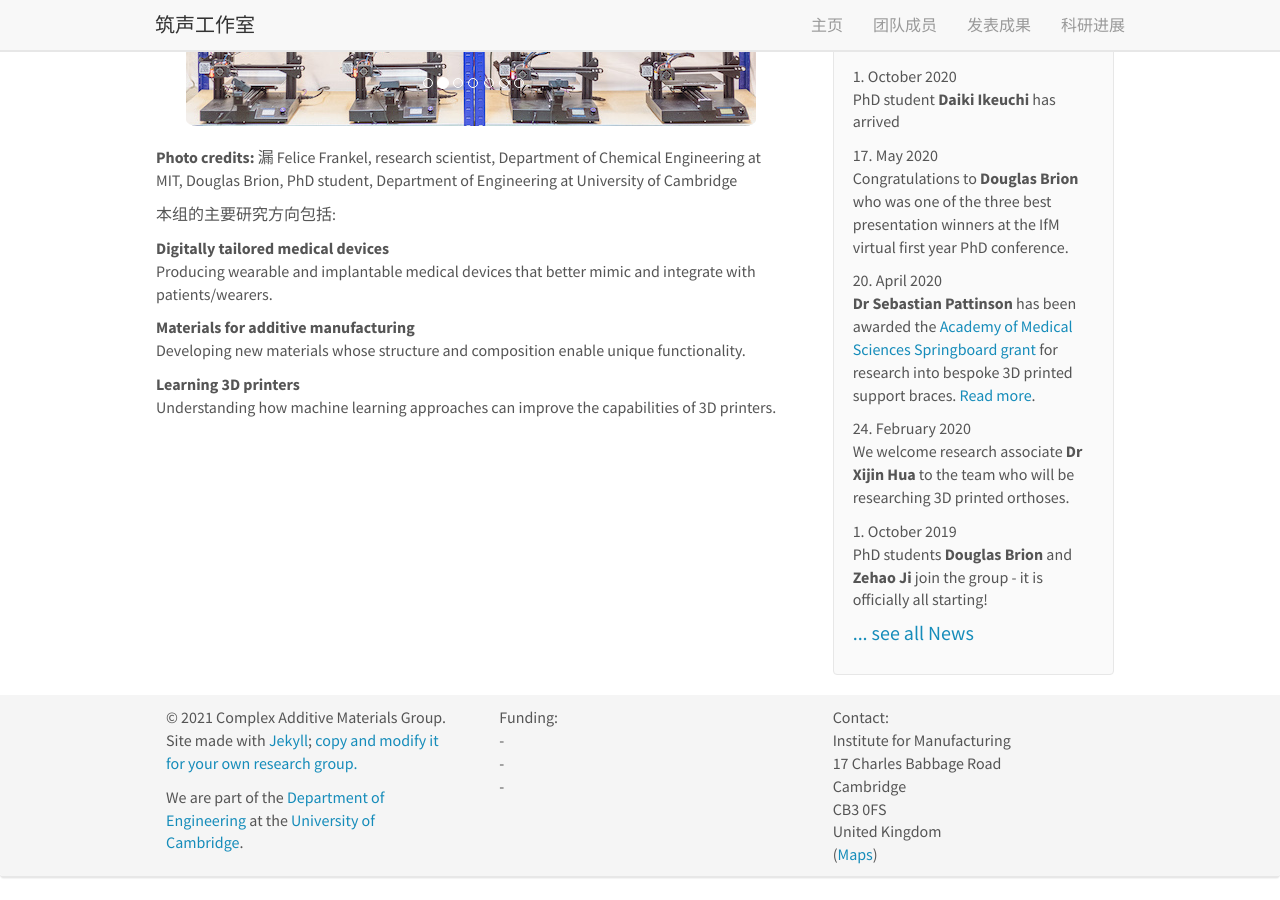
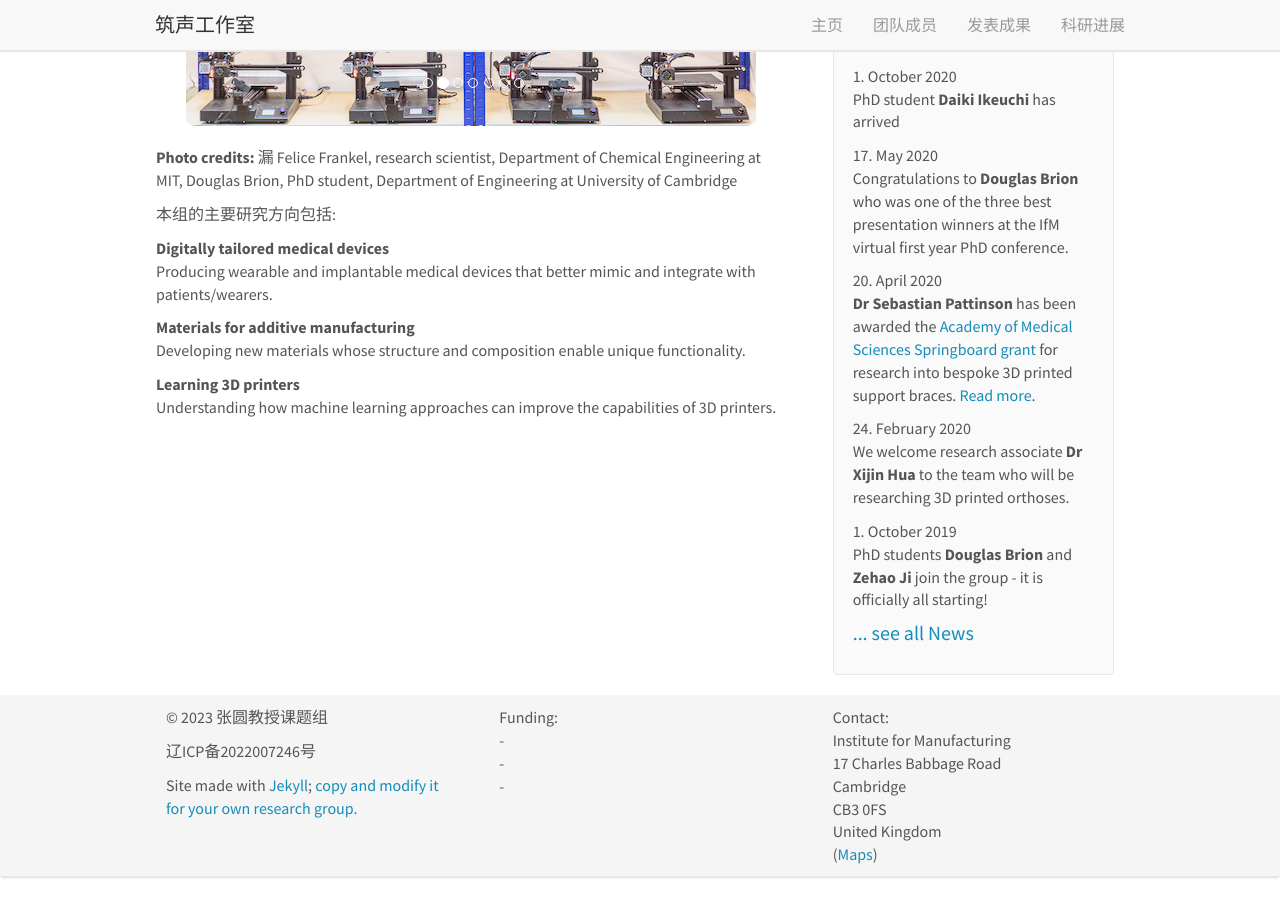
Before and after one commit to BZM2000/BZM2000.github.iottt, a Jekyll site: the page built from _pages/home.md, in a window 1280 px wide and 900 px high, scrolled down 508 px. Built offline with Jekyll 4.4.1, drawn with Linux system fonts in a browser that asks for light colours; nearby versions of some CDN libraries.

Commit message:
Update footer.html

```diff
--- a/_includes/footer.html
+++ b/_includes/footer.html
@@ -4,8 +4,10 @@
 	  <div class="row">
 		<div class="col-sm-4">
 
-		  <p>&copy 2021 Complex Additive Materials Group. Site made with <a href="https://jekyllrb.com" target="_blank">Jekyll</a>;  <a href="{{ site.url }}{{ site.baseurl }}/aboutwebsite.html" target="_blank">copy and  modify it for your own research group.</a></p>
-              <p>We are part of the <a href="http://www.eng.cam.ac.uk/" target="_blank">Department of Engineering</a> at the <a href="https://www.cam.ac.uk/" target="_blank">University of Cambridge</a>.</p>
+		  <p>&copy 2023 张圆教授课题组
+			  <p>辽ICP备2022007246号
+			  <p>Site made with <a href="https://jekyllrb.com" target="_blank">Jekyll</a>;  <a href="{{ site.url }}{{ site.baseurl }}/aboutwebsite.html" target="_blank">copy and  modify it for your own research group.</a></p>
+              </p>
 
 
 		   <p>  </p><p>
```
